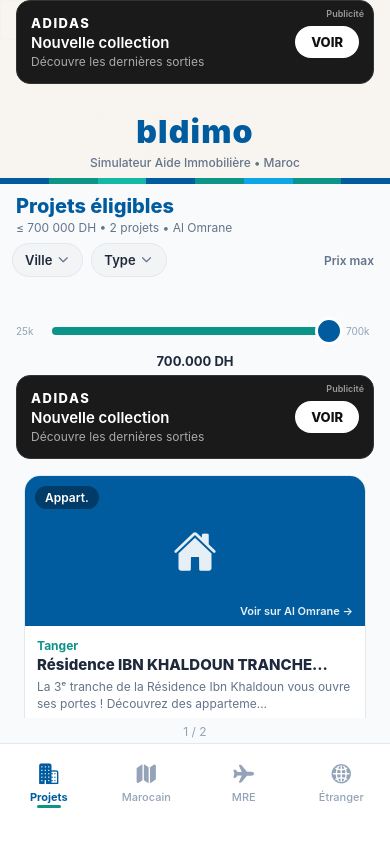
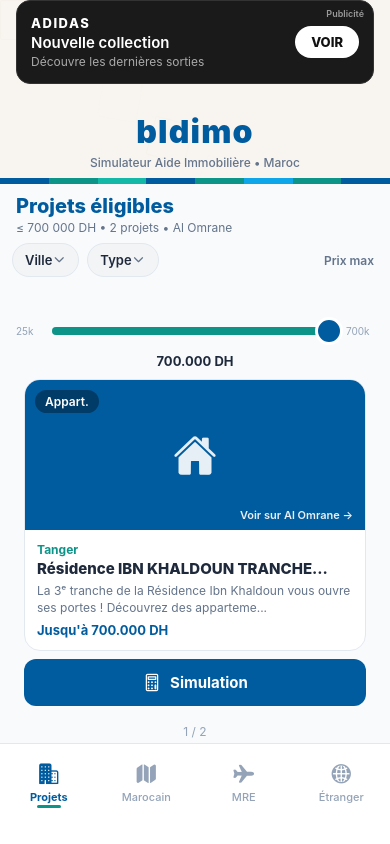
Before and after one commit to TAXI84/bldimo, a React Native app: screen / in a window 390 px wide. Built offline with nearby package versions, Linux system fonts and the light colour scheme.

Commit message:
Remove AdBanner from middle of projets page - now only at top via App.tsx

```diff
--- a/app/projets.tsx
+++ b/app/projets.tsx
@@ -6,7 +6,6 @@ import {
 import { Ionicons } from '@expo/vector-icons';
 import { getProjects, Project } from '../src/data/projects';
 import { Colors } from '../src/constants/theme';
-import AdBanner from '../src/components/AdBanner';
 
 const { width: SCREEN_W } = Dimensions.get('window');
 const CARD_WIDTH = SCREEN_W - 48;
@@ -179,8 +178,6 @@ export default function ProjetsScreen({ onSimulate }: Props) {
         ) : <View style={{ height: 18 }} />}
       </View>
 
-      <AdBanner />
-
       {filtered.length === 0 ? (
         <View style={styles.empty}>
           <Text style={styles.emptyText}>Aucun projet avec ces filtres</Text>
@@ -214,7 +211,7 @@ export default function ProjetsScreen({ onSimulate }: Props) {
                     <Text style={styles.cardTitle} numberOfLines={2}>{project.title}</Text>
                     <Text style={styles.desc} numberOfLines={2}>{project.description}</Text>
                     {project.priceMax != null ? (
-                      <Text style={styles.priceMax}>Jusqu’à {project.priceMax.toLocaleString('fr-MA')} DH</Text>
+                      <Text style={styles.priceMax}>Jusqu'à {project.priceMax.toLocaleString('fr-MA')} DH</Text>
                     ) : null}
                   </View>
                 </TouchableOpacity>
@@ -268,7 +265,7 @@ const styles = StyleSheet.create({
   title: { fontSize: 20, fontWeight: '800', color: Colors.primary, paddingHorizontal: 16 },
   subtitle: { fontSize: 12, color: Colors.textLight, paddingHorizontal: 16, marginBottom: 8, marginTop: 2 },
   filterLine: { flexDirection: 'row', alignItems: 'center', paddingHorizontal: 12, gap: 8, marginBottom: 4 },
-  dropBtn: { flexDirection: 'row', alignItems: 'center', backgroundColor: '#F3F4F6', borderRadius: 20, paddingHorizontal: 12, paddingVertical: 8, borderWidth: 1, borderColor: Colors.border, maxWidth: 120, gap: 4 },
+  dropBtn: { flexDirection: 'row', alignItems: 'center', backgroundColor: '#F3F4F6', borderRadius: 20, paddingHorizontal: 12, paddingVertical: 8, borderWidth: 1, borderColor: Colors.border, maxWidth: 100 },
   dropText: { fontSize: 13, fontWeight: '600', color: Colors.text, maxWidth: 90 },
   priceHint: { flex: 1, alignItems: 'flex-end', paddingRight: 4 },
   priceHintText: { fontSize: 12, color: Colors.textLight, fontWeight: '600' },
```
